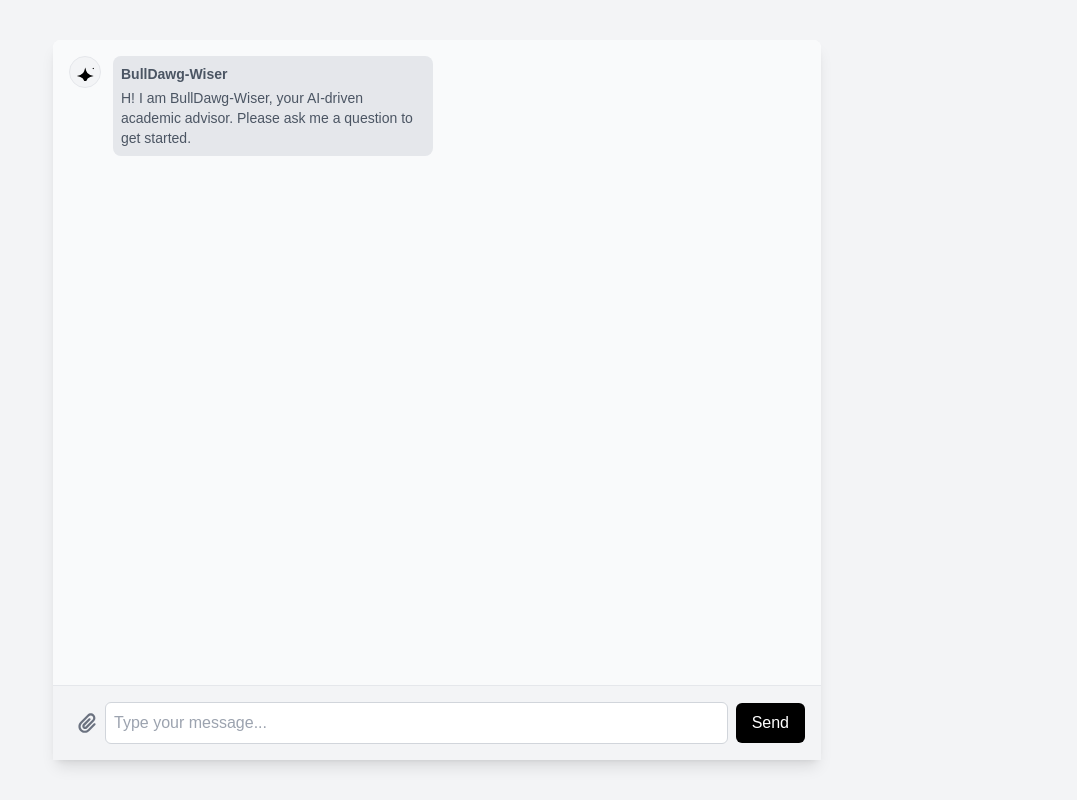
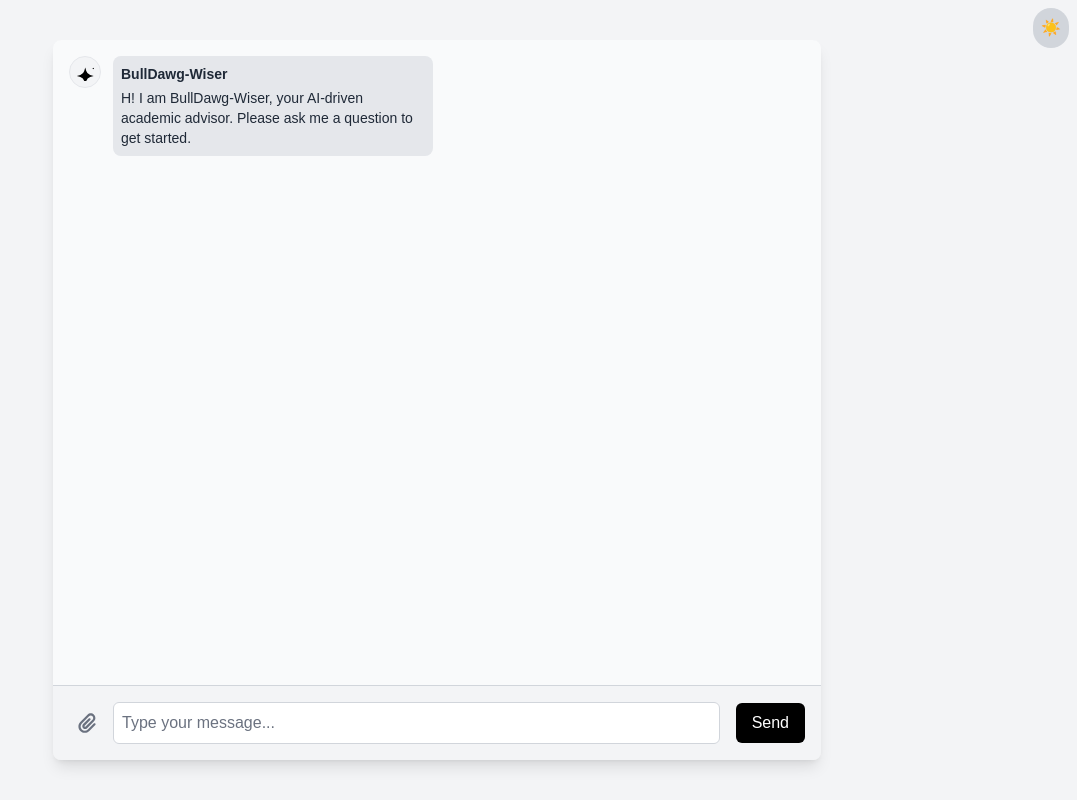
Before and after one commit to Setekh7/BullDawgs-Wiser-DeepSeek, a Next.js app: page / in a window 1280 px wide. Shown: the whole page, without its empty margins (203-1280 px from the left). Built offline with nearby package versions, Linux system fonts and the light colour scheme.

Commit message:
Add dark mode toggle

```diff
--- a/src/app/components/ChatInput.jsx
+++ b/src/app/components/ChatInput.jsx
@@ -23,13 +23,13 @@ const ChatInput = ({ onSendMessage }) => {
   };
 
   return (
-    <form className="flex items-center w-full p-4 bg-gray-100 border-t" onSubmit={handleSubmit}>
+    <form className="flex items-center w-full p-4 bg-gray-100 dark:bg-gray-800 border-t border-gray-300 dark:border-gray-700" onSubmit={handleSubmit}>
       <input type="file" ref={inputRef} hidden accept=".pdf" onChange={handleFileChange} />
 
       {/* File Attach Icon */}
       <button
         type="button"
-        className="text-gray-500 hover:text-gray-700 p-2"
+        className="text-gray-500 dark:text-gray-300 hover:text-gray-700 dark:hover:text-gray-100 p-2"
         onClick={() => inputRef.current?.click()}
       >
         <svg xmlns="http://www.w3.org/2000/svg" viewBox="0 0 448 512" width="20" height="20" fill="currentColor">
@@ -38,22 +38,25 @@ const ChatInput = ({ onSendMessage }) => {
       </button>
 
       {selectedFile && (
-        <div className="text-sm bg-gray-200 px-2 py-1 rounded-md flex items-center">
+        <div className="text-sm bg-gray-200 dark:bg-gray-700 px-2 py-1 rounded-md flex items-center">
           {selectedFile.name}{" "}
-          <button onClick={handleFileRemove} className="ml-2 text-gray-500 hover:text-gray-700">
+          <button onClick={handleFileRemove} className="ml-2 text-gray-500 dark:text-gray-300 hover:text-gray-700 dark:hover:text-gray-100">
             &#x2715;
           </button>
         </div>
       )}
 
       <input
-        className="flex-1 p-2 rounded-md border border-gray-300"
+        className="flex-1 p-2 mx-2 rounded-md border border-gray-300 dark:border-gray-600 bg-white dark:bg-gray-700 text-gray-900 dark:text-gray-100 placeholder-gray-500 dark:placeholder-gray-400 focus:outline-none focus:ring-2 focus:ring-blue-500 dark:focus:ring-blue-300"
         placeholder="Type your message..."
         value={inputText}
         onChange={(e) => setInputText(e.target.value)}
       />
 
-      <button type="submit" className="ml-2 px-4 py-2 bg-black text-white rounded-md hover:bg-gray-800">
+      <button
+        type="submit"
+        className="ml-2 px-4 py-2 bg-black dark:bg-gray-700 text-white dark:text-gray-100 rounded-md hover:bg-gray-800 dark:hover:bg-gray-600"
+      >
         Send
       </button>
     </form>
--- a/src/app/components/ChatMessage.jsx
+++ b/src/app/components/ChatMessage.jsx
@@ -27,8 +27,8 @@ const ChatMessage = ({ sender, text }) => {
   return (
     <div className={`flex gap-3 text-gray-600 text-sm ${sender === "BullDawg-Wiser" ? "justify-start" : "justify-end"}`}>
       {sender === "BullDawg-Wiser" ? (
-        <span className="relative flex-shrink-0 overflow-hidden rounded-full w-8 h-8 bg-gray-100 border p-1 text-black">
-          <svg stroke="none" fill="black" strokeWidth="0" viewBox="0 0 16 16" height="20" width="20" xmlns="http://www.w3.org/2000/svg">
+        <span className="relative flex-shrink-0 overflow-hidden rounded-full w-8 h-8 bg-gray-100 dark:bg-gray-700 text-black dark:text-white border dark:border-gray-600 p-1">
+          <svg stroke="none" fill="currentColor" strokeWidth="0" viewBox="0 0 16 16" height="20" width="20" xmlns="http://www.w3.org/2000/svg">
             <path d="M9.813 15.904L9 18.75l-.813-2.846a4.5 4.5 0 00-3.09-3.09L2.25 12l2.846-.813a4.5 4.5 0 003.09-3.09L9 5.25l.813 2.846a4.5 4.5 0 003.09 3.09L15.75 12l-2.846.813a4.5 4.5 0 00-3.09 3.09zM18.259 8.715L18 9.75l-.259-1.035a3.375 3.375 0 00-2.455-2.456L14.25 6l1.036-.259a3.375 3.375 0 002.455-2.456L18 2.25l.259 1.035a3.375 3.375 0 002.456 2.456L21.75 6l-1.035.259a3.375 3.375 0 00-2.456 2.456zM16.894 20.567L16.5 21.75l-.394-1.183a2.25 2.25 0 00-1.423-1.423L13.5 18.75l1.183-.394a2.25 2.25 0 001.423-1.423l.394-1.183.394 1.183a2.25 2.25 0 001.423 1.423l1.183.394-1.183.394a2.25 2.25 0 00-1.423 1.423z" />
           </svg>
         </span>
@@ -39,7 +39,7 @@ const ChatMessage = ({ sender, text }) => {
       )}
 
       {/* Message Content */}
-      <div className="flex-1 max-w-xs bg-gray-200 p-2 rounded-lg">
+      <div className="flex-1 max-w-xs bg-gray-200 dark:bg-gray-700 text-gray-800 dark:text-gray-200 p-2 rounded-lg">
         <p className="font-bold">{sender}</p>
         <ReactMarkdown className="mt-1 break-words">{displayedText}</ReactMarkdown>
       </div>
--- a/src/app/components/ChatPage.jsx
+++ b/src/app/components/ChatPage.jsx
@@ -3,6 +3,7 @@
 import React, { useState } from "react";
 import ChatWindow from "./ChatWindow";
 import ChatInput from "./ChatInput";
+import DarkModeToggle from "./DarkModeToggle";
 
 const ChatPage = () => {
   const [messages, setMessages] = useState([
@@ -45,8 +46,11 @@ const ChatPage = () => {
   };
 
   return (
-    <div className="h-screen w-screen flex justify-center items-center bg-gray-100">
-      <div className="w-full max-w-3xl h-[90vh] bg-white shadow-lg rounded-lg flex flex-col">
+    <div className="h-screen w-screen flex justify-center items-center bg-gray-100 dark:bg-gray-900 text-gray-900 dark:text-gray-100">
+      <div className="absolute top-2 right-2">
+        <DarkModeToggle />
+      </div>
+      <div className="w-full max-w-3xl h-[90vh] bg-gray-100 dark:bg-gray-900 shadow-lg rounded-lg flex flex-col overflow-hidden">
         <ChatWindow messages={messages} isLoading={isLoading} />
         <ChatInput onSendMessage={handleSendMessage} />
       </div>
--- a/src/app/components/ChatWindow.jsx
+++ b/src/app/components/ChatWindow.jsx
@@ -10,7 +10,7 @@ const ChatWindow = ({ messages, isLoading }) => {
   }, [messages]);
 
   return (
-    <div className="flex-1 overflow-y-auto p-4 bg-gray-50 rounded-t-lg">
+    <div className="flex-1 overflow-y-auto p-4 bg-gray-50 dark:bg-gray-800 rounded-t-lg">
       {messages.map((msg, index) => (
         <ChatMessage key={index} sender={msg.sender} text={msg.text} />
       ))}
--- /dev/null
+++ b/src/app/components/DarkModeToggle.jsx
@@ -0,0 +1,18 @@
+import React from "react";
+import useDarkMode from "../hooks/useDarkMode";
+
+const DarkModeToggle = () => {
+  const [darkMode, toggleDarkMode] = useDarkMode();
+
+  return (
+    <button
+      onClick={toggleDarkMode}
+      className="p-2 bg-gray-300 dark:bg-gray-600 text-gray-700 dark:text-gray-100 rounded-full hover:bg-gray-400 dark:hover:bg-gray-500 transition duration-300"
+      aria-label="Toggle Dark Mode"
+    >
+      {darkMode ? "🌙" : "☀️"}
+    </button>
+  );
+};
+
+export default DarkModeToggle;
--- a/src/app/globals.css
+++ b/src/app/globals.css
@@ -5,23 +5,41 @@
 :root {
   --background: #ffffff;
   --foreground: #171717;
+  --accent: #3b82f6;
 }
 
-@media (prefers-color-scheme: dark) {
-  :root {
-    --background: #0a0a0a;
-    --foreground: #ededed;
-  }
+.dark {
+  --background: #0a0a0a;
+  --foreground: #ededed;
+  --accent: #2563eb;
 }
 
 body {
   color: var(--foreground);
   background: var(--background);
   font-family: Arial, Helvetica, sans-serif;
+  transition: background-color 0.3s ease, color 0.3s ease;
 }
 
 @layer utilities {
   .text-balance {
     text-wrap: balance;
   }
+
+  /* Utility classes for background and text colors */
+  .bg-primary {
+    background-color: var(--background);
+  }
+
+  .text-primary {
+    color: var(--foreground);
+  }
+
+  .bg-accent {
+    background-color: var(--accent);
+  }
+
+  .text-accent {
+    color: var(--accent);
+  }
 }
--- /dev/null
+++ b/src/app/hooks/useDarkMode.js
@@ -0,0 +1,22 @@
+import { useState, useEffect } from "react";
+
+export default function useDarkMode() {
+  const [darkMode, setDarkMode] = useState(() => {
+    return localStorage.getItem("theme") === "dark";
+  });
+
+  useEffect(() => {
+    const root = window.document.documentElement;
+    if (darkMode) {
+      root.classList.add("dark");
+      localStorage.setItem("theme", "dark");
+    } else {
+      root.classList.remove("dark");
+      localStorage.setItem("theme", "light");
+    }
+  }, [darkMode]);
+
+  const toggleDarkMode = () => setDarkMode(!darkMode);
+
+  return [darkMode, toggleDarkMode];
+}
--- a/tailwind.config.ts
+++ b/tailwind.config.ts
@@ -1,6 +1,7 @@
 import type { Config } from "tailwindcss";
 
 const config: Config = {
+  darkMode: 'class',
   content: [
     "./src/pages/**/*.{js,ts,jsx,tsx,mdx}",
     "./src/components/**/*.{js,ts,jsx,tsx,mdx}",
@@ -11,9 +12,14 @@ const config: Config = {
       colors: {
         background: "var(--background)",
         foreground: "var(--foreground)",
+        darkBackground: "var(--dark-background)",
+        darkForeground: "var(--dark-foreground)",
+        accent: "var(--accent)",
+        darkAccent: "var(--dark-accent)",
       },
     },
   },
   plugins: [],
 };
+
 export default config;
```
